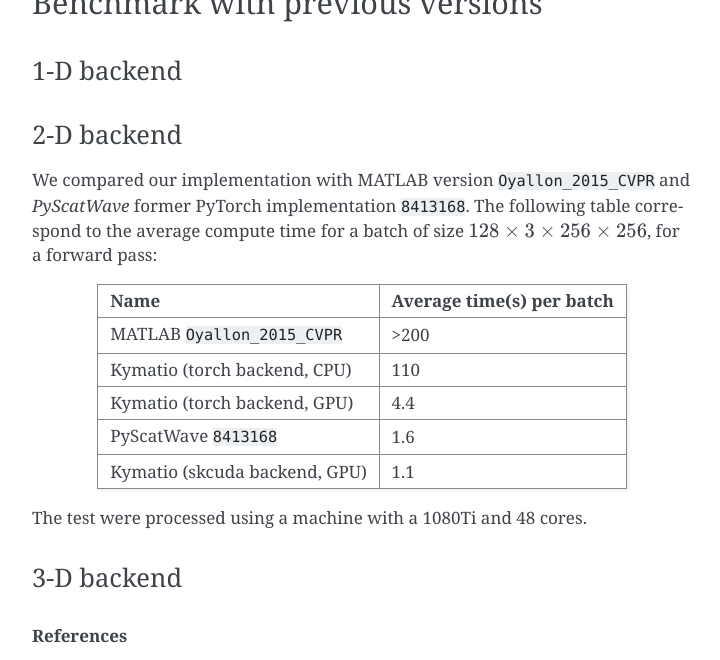
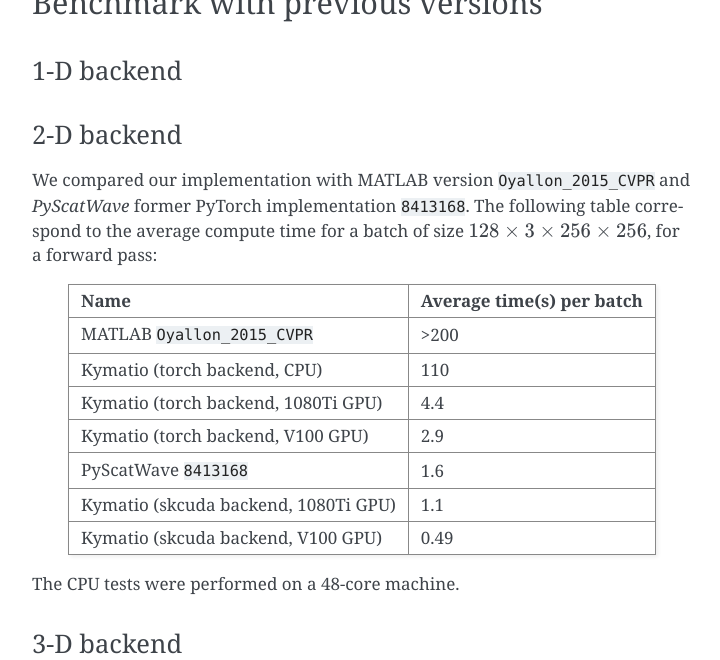
Before and after one commit to kymatio/kymatio, a Sphinx documentation site: the page built from doc/source/userguide.rst, in a window 1280 px wide and 900 px high, scrolled down 3733 px, cut to the strip 0-660 px from the top of the window. Shown: the whole strip, without its empty margins (388-1108 px from the left). Built offline with Sphinx 7.4.7, drawn with Linux system fonts in a browser that asks for light colours; formulas are drawn with MathJax 3; pages that are not in the unit, such as notebooks, are missing from menus; cross-references to code outside the pages are shown as plain code.

Commit message:
DOC Add V100 timings (#98)

```diff
--- a/doc/source/userguide.rst
+++ b/doc/source/userguide.rst
@@ -170,12 +170,14 @@
 ====================================            =========================
 MATLAB :cite:`Oyallon_2015_CVPR`                >200
 Kymatio (torch backend, CPU)                    110
-Kymatio (torch backend, GPU)                    4.4
+Kymatio (torch backend, 1080Ti GPU)             4.4
+Kymatio (torch backend, V100 GPU)               2.9
 PyScatWave :cite:`8413168`                      1.6
-Kymatio (skcuda backend, GPU)                   1.1
+Kymatio (skcuda backend, 1080Ti GPU)            1.1
+Kymatio (skcuda backend, V100 GPU)              0.49
 ====================================            =========================
 
-The test were processed using a machine with a 1080Ti and 48 cores.
+The CPU tests were performed on a 48-core machine.
 
 
 3-D backend
```
